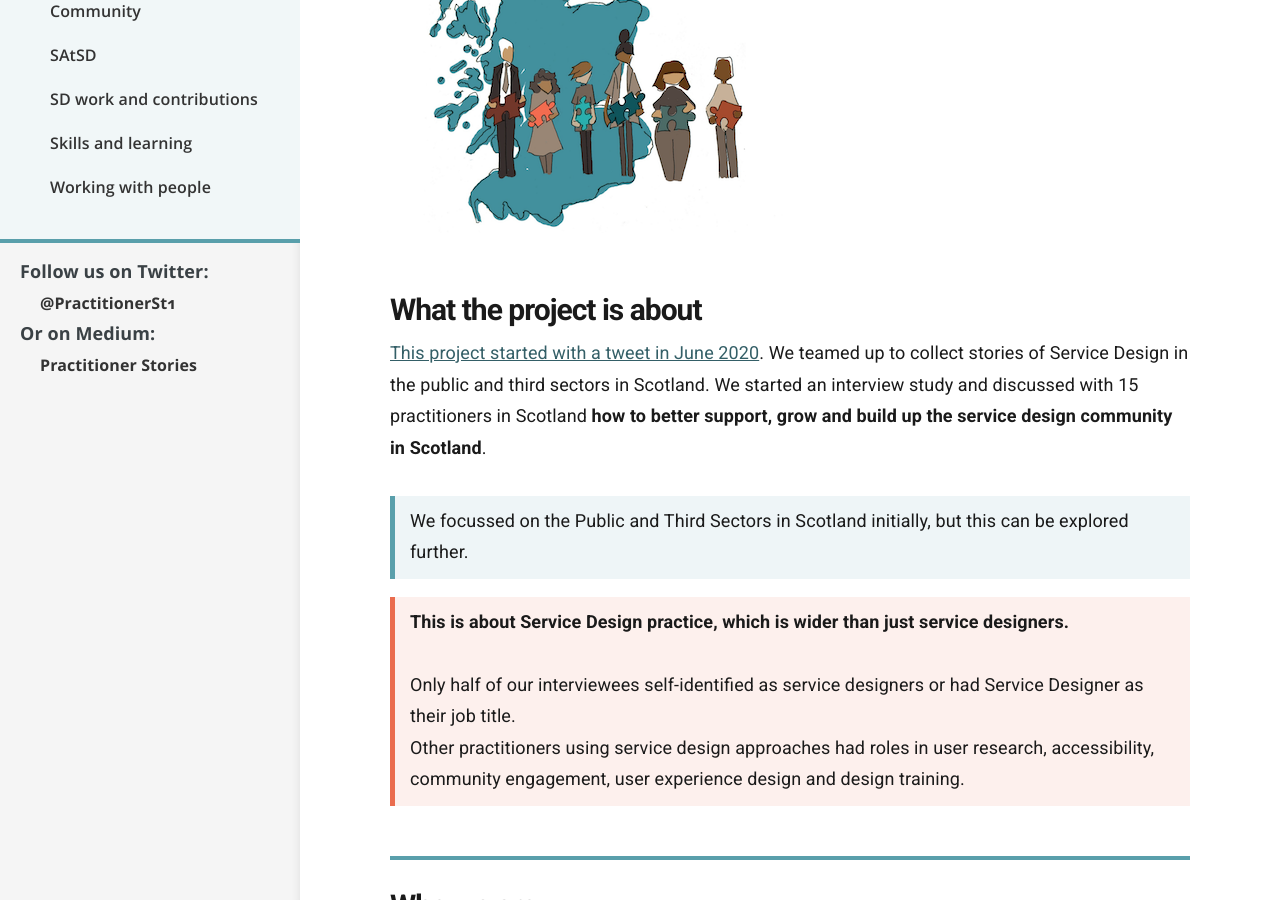
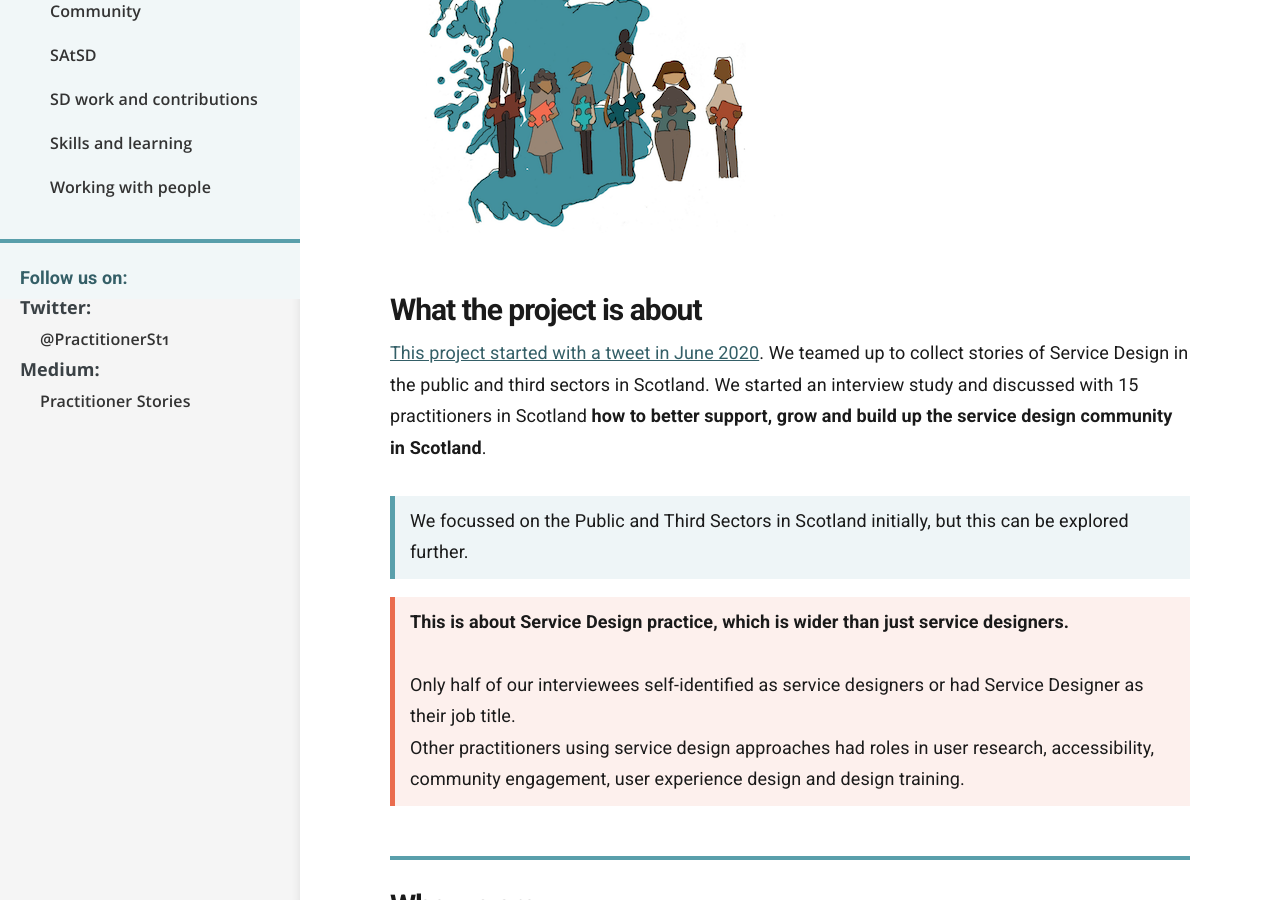
Before and after one commit to stephanie-K/practitioner-stories, a Jekyll site: the page built from index.md, in a window 1280 px wide and 900 px high, scrolled down 370 px. Built offline with Jekyll 4.4.1, drawn with Linux system fonts in a browser that asks for light colours.

Commit message:
improve the follow us part

```diff
--- a/_layouts/default.html
+++ b/_layouts/default.html
@@ -95,9 +95,17 @@
 				{% endfor %}
 				</ul>
 
-				<ul style="border-top: solid 4px#599FAB; padding-top: 2rem; padding-left: 2rem">
-					<li class="nav-item top-level"><strong>Follow us on Twitter: </strong><a href="https://twitter.com/PractitionerSt1" target="_blank" rel="noopener"><strong>@PractitionerSt1</strong></a></li>
-					<li class="nav-item top-level"><strong>Or on Medium: </strong><a href="https://practitionerstories.medium.com/" target="_blank" rel="noopener"><strong>Practitioner Stories</strong></a></li>
+				<p style="font-size: 1.8rem;
+				border-top: solid 4px#599FAB;
+				margin-bottom: 0;
+				background-color: #f1f7f8;
+				color: #345f67;
+				padding: 2rem 1rem 0.5rem 2rem">
+				<strong>Follow us on:</strong>
+	</p>
+				<ul style="padding-left: 2rem">
+					<li class="nav-item top-level"><strong>Twitter: </strong><a href="https://twitter.com/PractitionerSt1" target="_blank" rel="noopener">@PractitionerSt1</a></li>
+					<li class="nav-item top-level"><strong>Medium: </strong><a href="https://practitionerstories.medium.com/" target="_blank" rel="noopener">Practitioner Stories</a></li>
 				</ul>
 
 			</nav>
```
